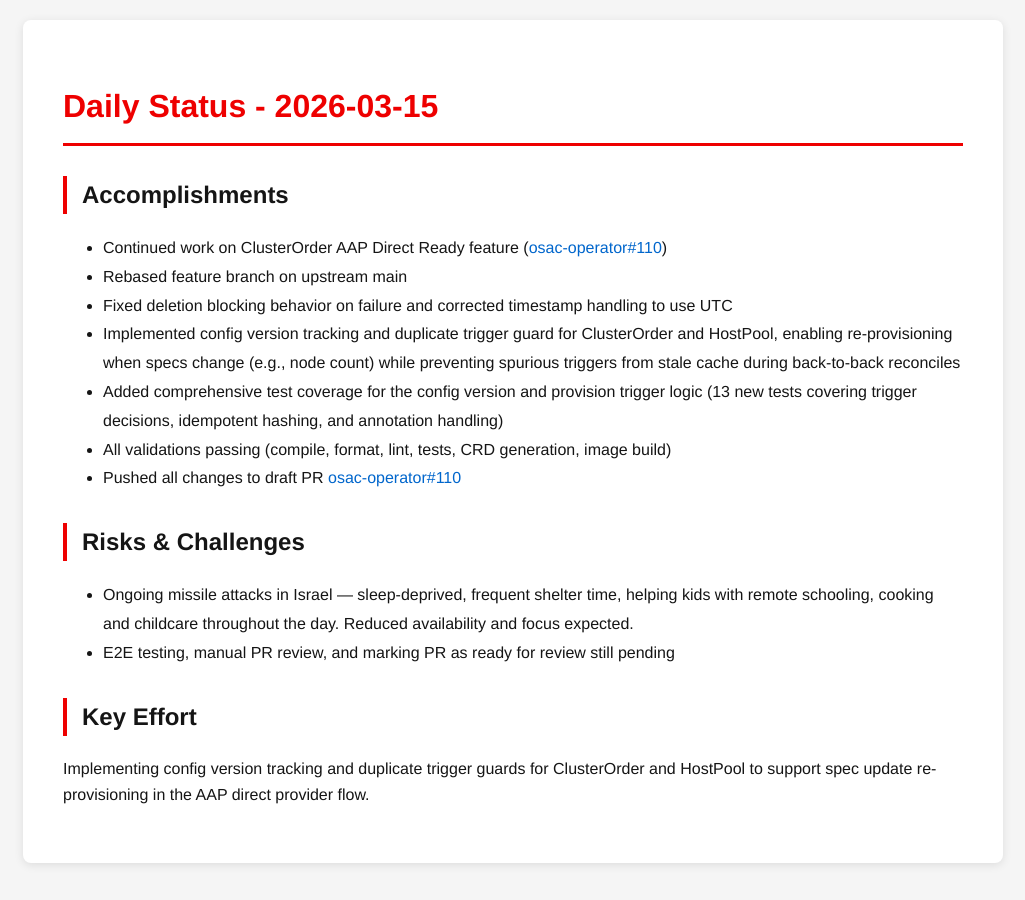
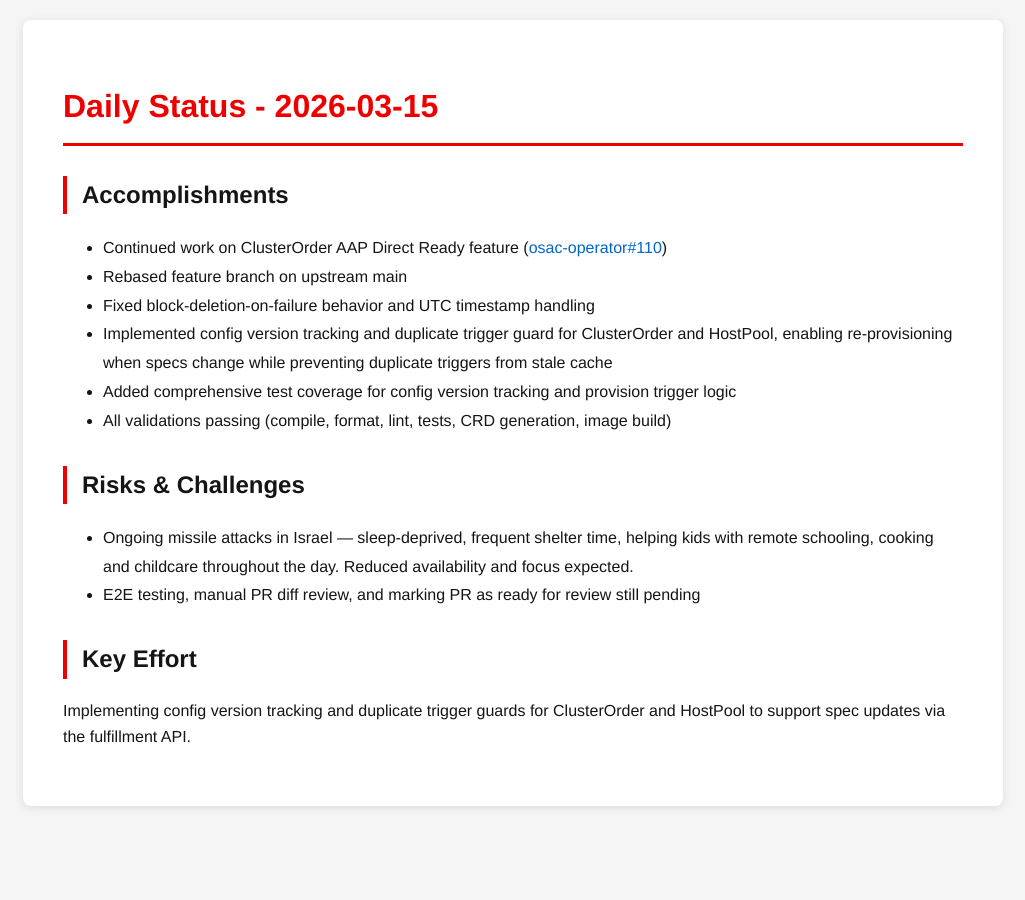
Before and after one commit to tzvatot/daily-status, a Jekyll site: the page built from 2026-03-15.md, in a window 1280 px wide. Shown: the whole page, without its empty margins (127-1152 px from the left). Built offline with Jekyll 4.4.1, drawn with Linux system fonts in a browser that asks for light colours.

Commit message:
Daily status update - 2026-03-15

```diff
--- a/2026-03-15.md
+++ b/2026-03-15.md
@@ -9,15 +9,14 @@ date: 2026-03-15
 ## Accomplishments
 - Continued work on ClusterOrder AAP Direct Ready feature ([osac-operator#110](https://github.com/osac-project/osac-operator/pull/110))
 - Rebased feature branch on upstream main
-- Fixed deletion blocking behavior on failure and corrected timestamp handling to use UTC
-- Implemented config version tracking and duplicate trigger guard for ClusterOrder and HostPool, enabling re-provisioning when specs change (e.g., node count) while preventing spurious triggers from stale cache during back-to-back reconciles
-- Added comprehensive test coverage for the config version and provision trigger logic (13 new tests covering trigger decisions, idempotent hashing, and annotation handling)
+- Fixed block-deletion-on-failure behavior and UTC timestamp handling
+- Implemented config version tracking and duplicate trigger guard for ClusterOrder and HostPool, enabling re-provisioning when specs change while preventing duplicate triggers from stale cache
+- Added comprehensive test coverage for config version tracking and provision trigger logic
 - All validations passing (compile, format, lint, tests, CRD generation, image build)
-- Pushed all changes to draft PR [osac-operator#110](https://github.com/osac-project/osac-operator/pull/110)
 
 ## Risks & Challenges
 - Ongoing missile attacks in Israel — sleep-deprived, frequent shelter time, helping kids with remote schooling, cooking and childcare throughout the day. Reduced availability and focus expected.
-- E2E testing, manual PR review, and marking PR as ready for review still pending
+- E2E testing, manual PR diff review, and marking PR as ready for review still pending
 
 ## Key Effort
-Implementing config version tracking and duplicate trigger guards for ClusterOrder and HostPool to support spec update re-provisioning in the AAP direct provider flow.
+Implementing config version tracking and duplicate trigger guards for ClusterOrder and HostPool to support spec updates via the fulfillment API.
```
